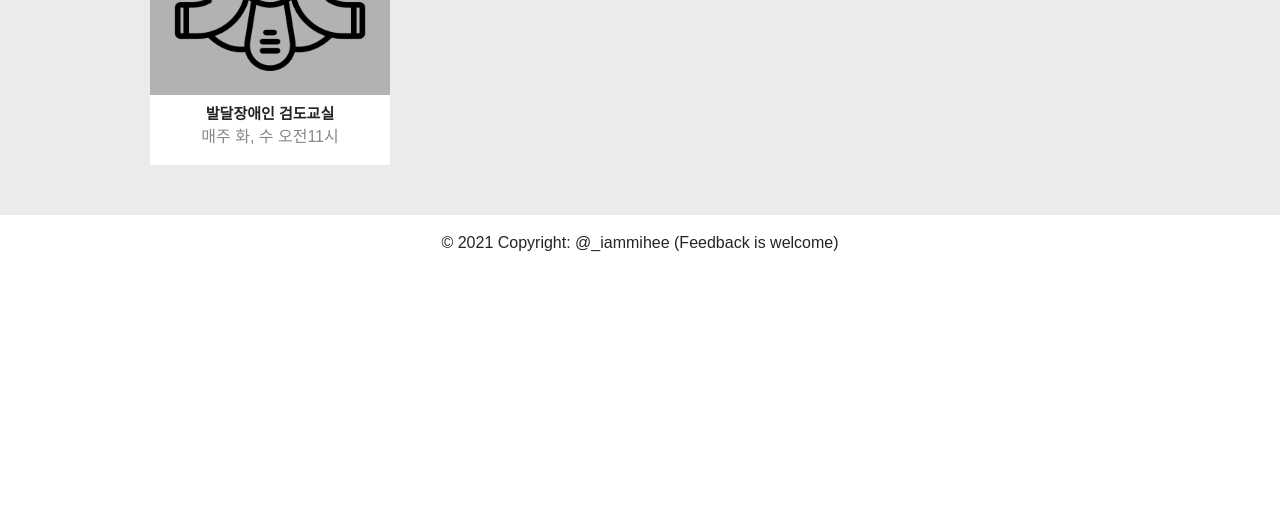
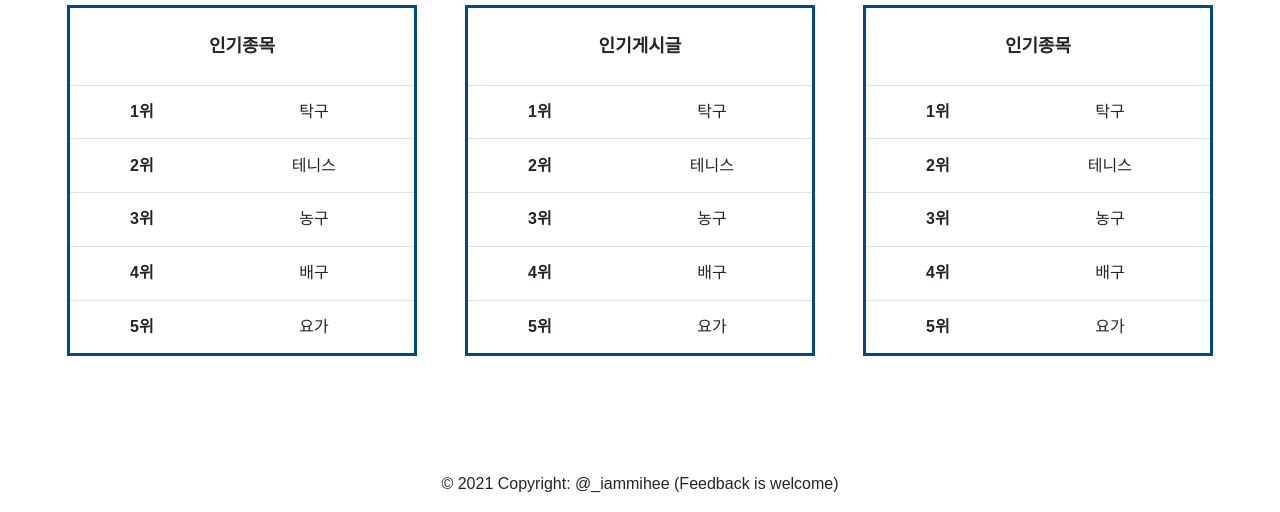
Before and after one commit to miheesong/Able, a plain HTML site: page index.html in a window 1280 px wide. Shown: the part 734-1246 px from the top of the page. Before the commit the page ends 1005 px from the top, so only its background shows below. Drawn offline with nearby package versions, Linux system fonts and the light colour scheme.

Commit message:
modify main page

```diff
--- a/index.html
+++ b/index.html
@@ -1,5 +1,6 @@
 <!DOCTYPE html>
 <html lang="ko">
+
 <head>
     <meta charset="UTF-8">
     <meta http-equiv="X-UA-Compatible" content="IE=edge">
@@ -7,21 +8,25 @@
     <title>Document</title>
     <link rel="preconnect" href="https://fonts.googleapis.com">
     <link rel="preconnect" href="https://fonts.gstatic.com" crossorigin>
-    <link href=”https://fonts.googleapis.com/css2?family=Noto+Sans+KR:wght@100;300;400;500;700;900&display=swap” rel=”stylesheet”>
-    <link rel="stylesheet" href="https://cdn.jsdelivr.net/npm/bootstrap@4.5.3/dist/css/bootstrap.min.css" integrity="sha384-TX8t27EcRE3e/ihU7zmQxVncDAy5uIKz4rEkgIXeMed4M0jlfIDPvg6uqKI2xXr2" crossorigin="anonymous">
+    <link href=”https://fonts.googleapis.com/css2?family=Noto+Sans+KR:wght@100;300;400;500;700;900&display=swap”
+        rel=”stylesheet”>
+    <link rel="stylesheet" href="https://cdn.jsdelivr.net/npm/bootstrap@4.5.3/dist/css/bootstrap.min.css"
+        integrity="sha384-TX8t27EcRE3e/ihU7zmQxVncDAy5uIKz4rEkgIXeMed4M0jlfIDPvg6uqKI2xXr2" crossorigin="anonymous">
     <link rel="stylesheet" href="style.css">
     <style>
         * {
-            font-family:‘Noto Sans KR’, sans-serif;
+            font-family: ‘Noto Sans KR’, sans-serif;
         }
     </style>
-    <script data-ad-client="ca-pub-7671723771768457" async src="https://pagead2.googlesyndication.com/pagead/js/adsbygoogle.js"></script>
+    <script data-ad-client="ca-pub-7671723771768457" async
+        src="https://pagead2.googlesyndication.com/pagead/js/adsbygoogle.js"></script>
 </head>
+
 <body>
     <div class="header" style="position: relative;">
         <nav class="nav inner_middle nav inner_middle bg-lightt">
             <ul class="menu_list">
-                <li class="main_menu club_tab" >
+                <li class="main_menu club_tab">
                     <a href="javascript:void(0);" onclick="promotion();">동호회홍보</a>
                 </li>
                 <li class="main_menu info_tab">
@@ -31,17 +36,27 @@
                     <a href="javascript:void(0);" onclick="notice();">공지사항</a>
                 </li>
             </ul>
-            <div class="main_logo" style="position: absolute; top: 50%; left: 50%; transform: translate(-50%, -50%); font-size: 35px; font-weight: bold;"><a href="javascript:void(0);" onclick="window.location.reload();" style="width: 100px; height: 100px;  color: #00498c;">Able</a></div>
+            <div class="main_logo"
+                style="position: absolute; top: 50%; left: 50%; transform: translate(-50%, -50%); font-size: 35px; font-weight: bold;">
+                <a href="javascript:void(0);" onclick="window.location.reload();"
+                    style="width: 100px; height: 100px;  color: #00498c;">Able</a>
+            </div>
         </nav>
     </div>
     <article class="main_page">
         <div class="main_club_list">
-            <h2 class="title" style="font-size: 25px;"><p>동호회 홍보</p></h1>
-            <div><p style="margin-bottom: 30px;">대한장애인체육회의 장애인 생활체육 동호회 정보를 제공하는 데이터입니다.</p></div>
+            <h2 class="title" style="font-size: 25px;">
+                <p>동호회 홍보</p>
+            </h2>
+            <div>
+                <p style="margin-bottom: 30px;">대한장애인체육회의 장애인 생활체육 동호회 정보를 제공하는 데이터입니다.</p>
+            </div>
+            <div class="club_list_wrap" style="position: relative; display: contents;">
                 <div class="club_list flex">
                     <div class="club club00">
                         <div class="result-image">
-                        <img src="images/golf.png" style="width: 12em; height: 12em; position: relative; top: 1.5em;">
+                            <img src="images/golf.png"
+                                style="width: 12em; height: 12em; position: relative; top: 1.5em;">
                             <div class="img-cover">
                                 <p>골프</p>
                             </div>
@@ -53,7 +68,8 @@
                     </div>
                     <div class="club club01">
                         <div class="result-image">
-                        <img src="images/fishing.png" style="width: 12em; height: 12em; position: relative; top: 1.5em;">
+                            <img src="images/fishing.png"
+                                style="width: 12em; height: 12em; position: relative; top: 1.5em;">
                             <div class="img-cover">
                                 <p>낚시</p>
                             </div>
@@ -65,7 +81,8 @@
                     </div>
                     <div class="club club02">
                         <div class="result-image">
-                        <img src="images/goalball.png" style="width: 12em; height: 12em; position: relative; top: 1.5em;">
+                            <img src="images/goalball.png"
+                                style="width: 12em; height: 12em; position: relative; top: 1.5em;">
                             <div class="img-cover">
                                 <p>골볼</p>
                             </div>
@@ -77,7 +94,8 @@
                     </div>
                     <div class="club club03">
                         <div class="result-image">
-                        <img src="images/kendo.png" style="width: 12em; height: 12em; position: relative; top: 1.5em;">
+                            <img src="images/kendo.png"
+                                style="width: 12em; height: 12em; position: relative; top: 1.5em;">
                             <div class="img-cover">
                                 <p>검도</p>
                             </div>
@@ -86,6 +104,95 @@
                             <p class="title pt-2 mb-0">발달장애인 검도교실</p>
                             <p class="time">매주 화, 수 오전11시</p>
                         </div>
+                    </div>
+                </div>
+            </div>
+        </div>
+        <div class="table_wrap">
+            <div class="rank_table">
+                <div class="table-responsive float-left mr-5" style="width: 350px; border: 3px solid #00498c;">
+                    <table class="table text-center mb-0">
+                        <p class="mb-0"
+                            style="text-align: center; padding: 25px 0; font-size: large; font-weight: bold;">인기종목</p>
+                        <tbody>
+                            <tr>
+                                <th>1위</th>
+                                <td>탁구</td>
+                            </tr>
+                            <tr>
+                                <th>2위</th>
+                                <td>테니스</td>
+                            </tr>
+                            <tr>
+                                <th>3위</th>
+                                <td>농구</td>
+                            </tr>
+                            <tr>
+                                <th>4위</th>
+                                <td>배구</td>
+                            </tr>
+                            <tr>
+                                <th>5위</th>
+                                <td>요가</td>
+                            </tr>
+                        </tbody>
+                    </table>
+                </div>
+                <div class="table-responsive float-left mr-5" style="width: 350px; border: 3px solid #00498c;">
+                    <table class="table text-center mb-0">
+                        <p class="mb-0"
+                            style="text-align: center; padding: 25px 0; font-size: large; font-weight: bold;">인기게시글</p>
+                        <tbody>
+                            <tr>
+                                <th>1위</th>
+                                <td>탁구</td>
+                            </tr>
+                            <tr>
+                                <th>2위</th>
+                                <td>테니스</td>
+                            </tr>
+                            <tr>
+                                <th>3위</th>
+                                <td>농구</td>
+                            </tr>
+                            <tr>
+                                <th>4위</th>
+                                <td>배구</td>
+                            </tr>
+                            <tr>
+                                <th>5위</th>
+                                <td>요가</td>
+                            </tr>
+                        </tbody>
+                    </table>
+                </div>
+                <div class="table-responsive" style="width: 350px; border: 3px solid #00498c;">
+                    <table class="table text-center mb-0">
+                        <p class="mb-0"
+                            style="text-align: center; padding: 25px 0; font-size: large; font-weight: bold;">인기종목</p>
+                        <tbody>
+                            <tr>
+                                <th>1위</th>
+                                <td>탁구</td>
+                            </tr>
+                            <tr>
+                                <th>2위</th>
+                                <td>테니스</td>
+                            </tr>
+                            <tr>
+                                <th>3위</th>
+                                <td>농구</td>
+                            </tr>
+                            <tr>
+                                <th>4위</th>
+                                <td>배구</td>
+                            </tr>
+                            <tr>
+                                <th>5위</th>
+                                <td>요가</td>
+                            </tr>
+                        </tbody>
+                    </table>
                 </div>
             </div>
         </div>
@@ -134,8 +241,12 @@
             © 2021 Copyright: @_iammihee (Feedback is welcome)
         </div>
     </footer>
-    <script src="https://code.jquery.com/jquery-3.5.1.slim.min.js" integrity="sha384-DfXdz2htPH0lsSSs5nCTpuj/zy4C+OGpamoFVy38MVBnE+IbbVYUew+OrCXaRkfj" crossorigin="anonymous"></script>
-    <script src="https://cdn.jsdelivr.net/npm/bootstrap@4.5.3/dist/js/bootstrap.bundle.min.js" integrity="sha384-ho+j7jyWK8fNQe+A12Hb8AhRq26LrZ/JpcUGGOn+Y7RsweNrtN/tE3MoK7ZeZDyx" crossorigin="anonymous"></script>
+    <script src="https://code.jquery.com/jquery-3.5.1.slim.min.js"
+        integrity="sha384-DfXdz2htPH0lsSSs5nCTpuj/zy4C+OGpamoFVy38MVBnE+IbbVYUew+OrCXaRkfj"
+        crossorigin="anonymous"></script>
+    <script src="https://cdn.jsdelivr.net/npm/bootstrap@4.5.3/dist/js/bootstrap.bundle.min.js"
+        integrity="sha384-ho+j7jyWK8fNQe+A12Hb8AhRq26LrZ/JpcUGGOn+Y7RsweNrtN/tE3MoK7ZeZDyx"
+        crossorigin="anonymous"></script>
     <script>
 
         function notice() {
@@ -147,16 +258,17 @@
             $(".question").show();
             next();
         }
-        $("#A").click(function(){
+        $("#A").click(function () {
             next();
         });
-        $("#B").click(function(){
+        $("#B").click(function () {
             var type = $("#type").val();
-            var preValue = $("#"+type).val();
-            $("#"+type).val(parseInt(preValue)+1);
+            var preValue = $("#" + type).val();
+            $("#" + type).val(parseInt(preValue) + 1);
             next();
         });
 
     </script>
 </body>
+
 </html>
--- a/style.css
+++ b/style.css
@@ -19,6 +19,9 @@ a:link { color: black; text-decoration: none;}
 a:visited { color: black; text-decoration: none;}
 a:hover { color: #00498c; text-decoration: none;}
 a:active { text-decoration:none !important }
+.table td, .table th {
+    padding: 0.9rem;
+}
 .header {
     width: 100%;
     background-color: #fff;
@@ -90,12 +93,22 @@ a:active { text-decoration:none !important }
     color: #888;
 }
 .club_list {
-    padding: 0 150px;
+    position: relative;
+    margin: 0 auto;
 }
 .club{
     float: left;
     margin-right: 50px;
     background-color: #fff;
+}
+.table_wrap {
+    position: relative;
+    display: grid;
+}
+.rank_table {
+    position: relative;
+    margin: 0 auto;
+    padding: 100px 0;
 }
 /* body {
     background-color: #ccdce9;
```
Lines whose indentation alone changed are shown as unchanged.
